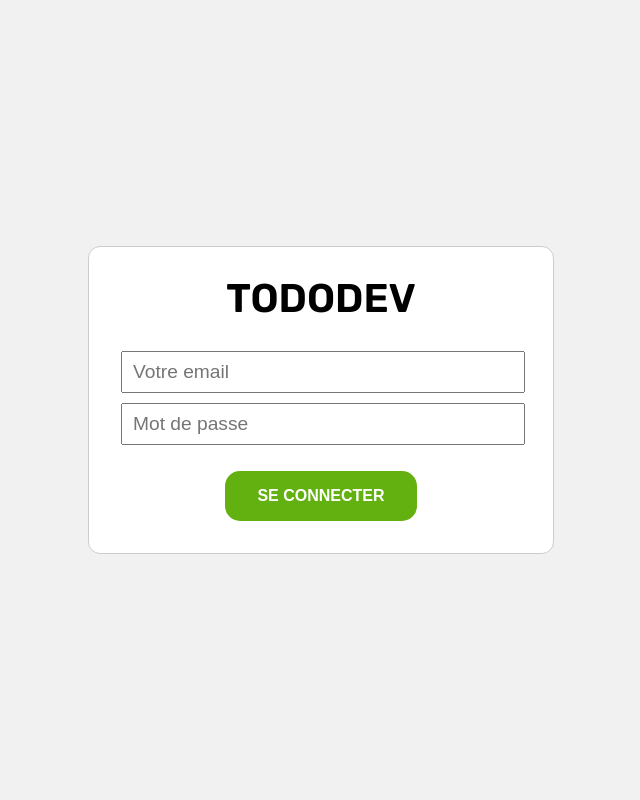
After one commit to tpdevweb2024/tododev-template, a PHP site: page /login.php in a window 1280 px wide. The commit adds this page. Shown: the whole page, without its empty margins (319-959 px from the left). Run offline with PHP 8.4, Linux system fonts and the light colour scheme.

Commit message:
add login page

```diff
--- a/assets/css/style.css
+++ b/assets/css/style.css
@@ -450,4 +450,62 @@ body {
   background-color: #5a9f0b;
 }
 
+.bg_login {
+  background-color: #f1f1f1;
+  display: flex;
+  justify-content: center;
+  align-items: center;
+  height: 100vh;
+}
+.bg_login .wrapper {
+  background: #fff;
+  border-radius: 12px;
+  border: #ccc 1px solid;
+  width: 400px;
+  height: auto;
+  padding: 2rem;
+  text-align: center;
+}
+.bg_login .wrapper h2 {
+  font-size: 2.5rem;
+  padding-bottom: 1rem;
+  font-weight: 600;
+  position: relative;
+  margin-bottom: 1rem;
+}
+.bg_login .wrapper .form {
+  display: flex;
+  flex-direction: column;
+  gap: 10px;
+  align-items: center;
+  width: 100%;
+}
+.bg_login .wrapper .form .input_email,
+.bg_login .wrapper .form .input_pass {
+  width: 100%;
+}
+.bg_login .wrapper .form input {
+  padding: 0.5rem 0;
+  width: 100%;
+  text-indent: 10px;
+  font-size: 1.2rem;
+}
+.bg_login .wrapper .btn input[type=submit] {
+  background-color: #63b110;
+  color: white;
+  font-weight: bold;
+  border: 0;
+  outline: 0;
+  border-radius: 15px;
+  padding: 1rem 2rem;
+  text-indent: 0;
+  text-transform: uppercase;
+  font-size: 1rem;
+  margin-top: 1rem;
+}
+.bg_login .wrapper .btn input[type=submit]:hover {
+  cursor: pointer;
+  background-color: #5a9f0b;
+}
+
 /*# sourceMappingURL=style.css.map */
--- /dev/null
+++ b/assets/scss/partials/_login.scss
@@ -0,0 +1,66 @@
+.bg_login {
+  background-color: #f1f1f1;
+  display: flex;
+  justify-content: center;
+  align-items: center;
+  height: 100vh;
+
+  .wrapper {
+    background: #fff;
+    border-radius: 12px;
+    border: #ccc 1px solid;
+    width: 400px;
+    height: auto;
+    padding: 2rem;
+    text-align: center;
+
+    h2 {
+      font-size: 2.5rem;
+      padding-bottom: 1rem;
+      font-weight: 600;
+      position: relative;
+      margin-bottom: 1rem;
+    }
+
+    .form {
+      display: flex;
+      flex-direction: column;
+      gap: 10px;
+      align-items: center;
+      width: 100%;
+
+      .input_email,
+      .input_pass {
+        width: 100%;
+      }
+
+      input {
+        padding: 0.5rem 0;
+        width: 100%;
+        text-indent: 10px;
+        font-size: 1.2rem;
+      }
+    }
+
+    .btn {
+      input[type="submit"] {
+        background-color: #63b110;
+        color: white;
+        font-weight: bold;
+        border: 0;
+        outline: 0;
+        border-radius: 15px;
+        padding: 1rem 2rem;
+        text-indent: 0;
+        text-transform: uppercase;
+        font-size: 1rem;
+        margin-top: 1rem;
+
+        &:hover {
+          cursor: pointer;
+          background-color: #5a9f0b;
+        }
+      }
+    }
+  }
+}
--- a/assets/scss/style.scss
+++ b/assets/scss/style.scss
@@ -3,3 +3,5 @@
 @import "./partials/reset";
 @import "./partials/wrapper";
 @import "./partials/tasks";
+
+@import "./partials/login";
--- /dev/null
+++ b/login.php
@@ -0,0 +1,28 @@
+<!DOCTYPE html>
+<html lang="fr">
+
+<head>
+    <meta charset="UTF-8">
+    <meta name="viewport" content="width=device-width, initial-scale=1.0">
+    <title>Document</title>
+    <link rel="stylesheet" href="./assets/css/style.css">
+</head>
+
+<body class="bg_login">
+    <div class="wrapper">
+        <h2>TODODEV</h2>
+        <form action="" method="POST" class="form">
+            <div class="input_email">
+                <input type="text" name="email" id="email" required placeholder="Votre email">
+            </div>
+            <div class="input_pass">
+                <input type="password" name="password" id="password" required placeholder="Mot de passe">
+            </div>
+            <div class="btn">
+                <input type="submit" value="Se connecter">
+            </div>
+        </form>
+    </div>
+</body>
+
+</html>
```
Also changed, not shown: index.php (+16 -12 lines), req/addTask.php (added, +22 -0 lines), database/data.db, 1 other file.
